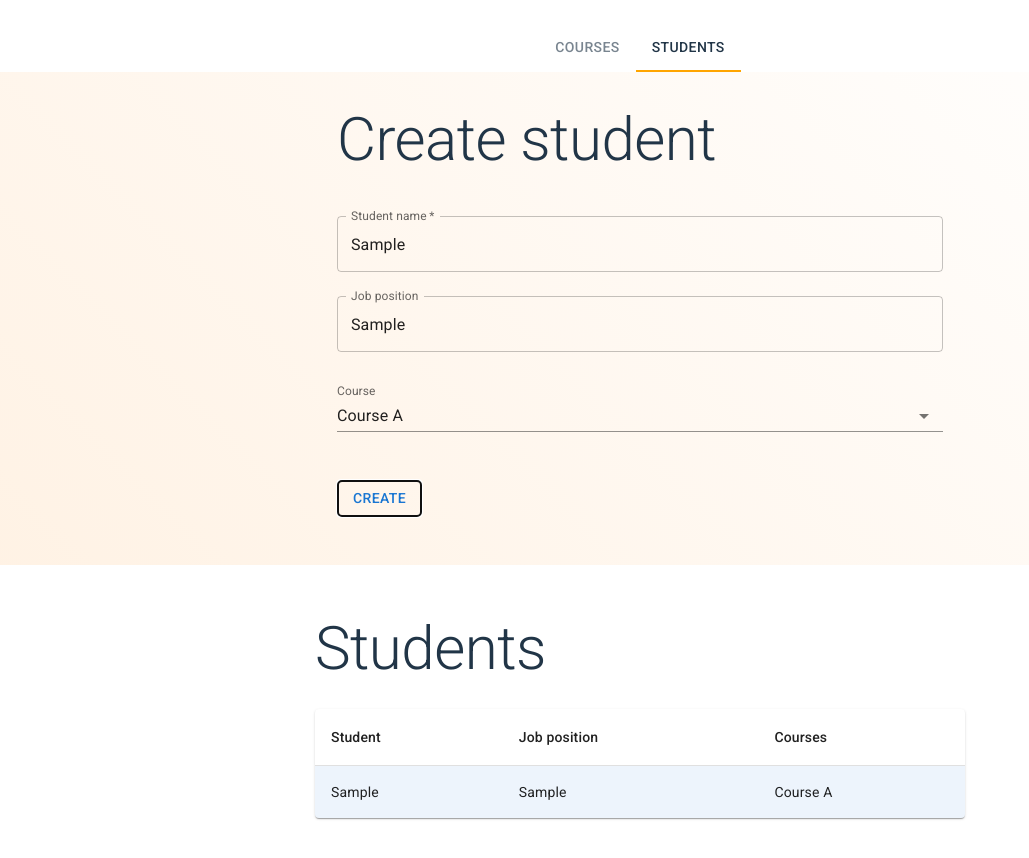
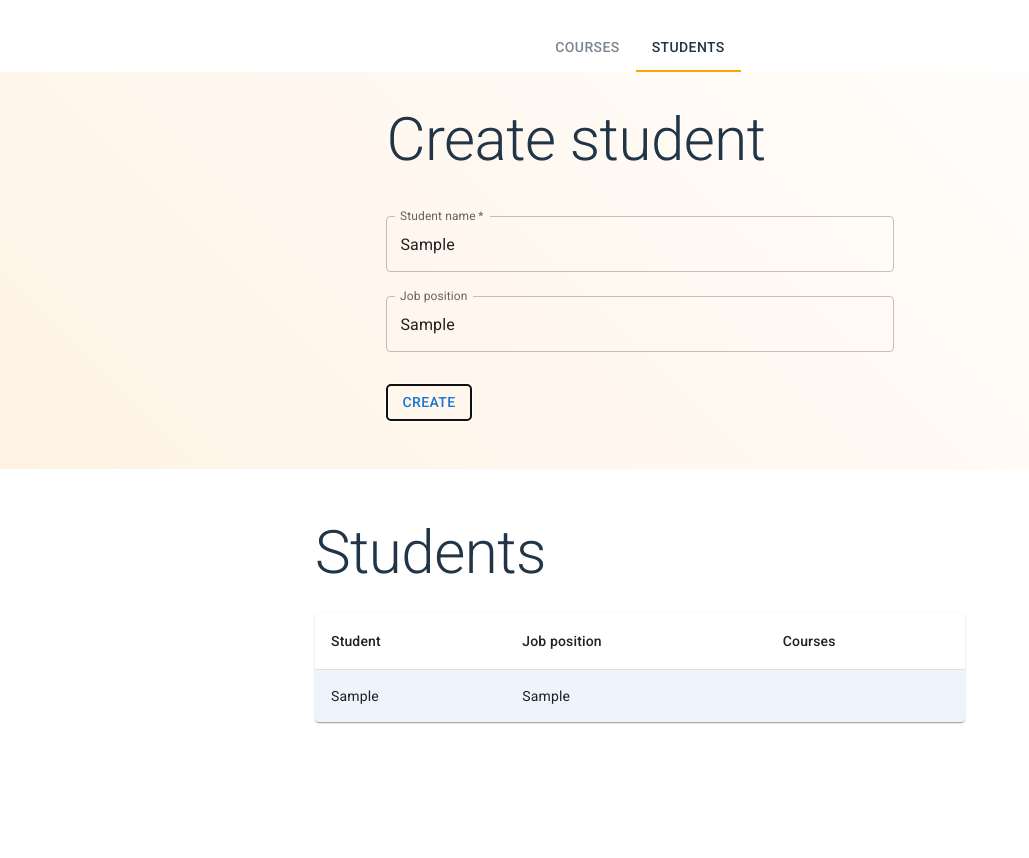
Before and after one commit to albertoferreroorte/trainning-tracker, a React (Vite) app: page / in a window 1280 px wide. Both pictures are taken after typing "Sample", "Sample" into the empty fields and a click on the button "CREATE". Shown: the top 858 px of the page, without its empty margins (0-1029 px from the left). After the commit the page ends 800 px from the top, so only its background shows below. Built offline with nearby package versions, Linux system fonts and the light colour scheme.

Commit message:
added selected courses

```diff
--- a/src/assets/courses.ts
+++ b/src/assets/courses.ts
@@ -1,4 +1,4 @@
-export const courses = [
+export const coursesData = [
   {
     "id": 1,
     "name": "Course A",
--- a/src/store/course/course-slice.ts
+++ b/src/store/course/course-slice.ts
@@ -1,5 +1,5 @@
 import { createSlice } from '@reduxjs/toolkit';
-import { courses } from '../../assets/courses';
+import { coursesData } from '../../assets/courses';
 import { Course, Lesson } from '../../course';
 
 interface CourseState {
@@ -9,7 +9,7 @@ interface CourseState {
 }
 
 const initialState: CourseState = {
-  courses: courses,
+  courses: coursesData,
   selectedCourse: null,
   selectedLesson: null,
 };
--- a/src/student/components/add-student-form.tsx
+++ b/src/student/components/add-student-form.tsx
@@ -1,6 +1,5 @@
-import { Button, FormControl, Grid, InputLabel, NativeSelect, TextField } from '@mui/material';
-import { Course } from '../../course';
-import { useAppSelector, useForm } from '../../shared/hooks';
+import { Button, Grid, TextField } from '@mui/material';
+import { useForm } from '../../shared/hooks';
 import { StudentFormData } from '../entities';
 
 const initialForm: StudentFormData = {
@@ -9,11 +8,8 @@ const initialForm: StudentFormData = {
 };
 
 export const AddStudentForm: React.FC<{
-  onAddStudent: (course: Course, name: string, position: string) => void,
-  onAddCourse: (course: Course) => void,
-}> = ({ onAddStudent, onAddCourse }) => {
-
-  const { courses, selectedCourse } = useAppSelector(state => state.course);
+  onAddStudent: (name: string, position: string) => void,
+}> = ({ onAddStudent }) => {
 
   const { formState: { fullName = '', jobPosition = '' }, onInputChange } = useForm(initialForm);
 
@@ -22,16 +18,7 @@ export const AddStudentForm: React.FC<{
 
     if (fullName.trim().length === 0) return;
 
-    onAddStudent(selectedCourse || courses[0], fullName, jobPosition);
-  }
-
-  const handleSelectCourse = (event: React.FormEvent) => {
-    event.preventDefault();
-
-    const course = courses.find(c => c.id.toLocaleString() === (event.target as HTMLInputElement).value);
-
-    if (!course) return;
-    onAddCourse(course);
+    onAddStudent(fullName, jobPosition);
   }
 
   return (
@@ -58,25 +45,6 @@ export const AddStudentForm: React.FC<{
           variant='outlined'
           onChange={ onInputChange }
         />
-        <FormControl fullWidth sx={{ my: 3 }}>
-          <InputLabel variant="standard" htmlFor="uncontrolled-native">
-            Course
-          </InputLabel>
-          <NativeSelect
-            value={ selectedCourse?.id }
-            inputProps={{
-              name: 'course',
-              id: 'uncontrolled-native',
-            }}
-            onChange={ handleSelectCourse }
-          >
-            {
-              courses.map(course => (
-                <option key={ course.id } value={ course.id }>{ course.name }</option>
-              ))
-            }
-          </NativeSelect>
-        </FormControl>
         <Button
           type='submit'
           variant='outlined'
--- a/src/student/components/edit-student-form.tsx
+++ b/src/student/components/edit-student-form.tsx
@@ -1,6 +1,7 @@
 import { PersonOutline } from '@mui/icons-material';
 import { Button, FormControl, Grid, InputLabel, NativeSelect, TextField } from '@mui/material';
 import { useEffect } from 'react';
+import { coursesData } from '../../assets/courses';
 import { Course, Lesson } from '../../course';
 import { useAppSelector, useForm } from '../../shared/hooks';
 import { Student } from '../entities';
@@ -13,30 +14,31 @@ export const EditStudentForm: React.FC<{
 
   const { selected } = useAppSelector(state => state.student);
 
-  const { courses, selectedCourse, selectedLesson } = useAppSelector(state => state.course);
+  const { selectedCourse, selectedLesson } = useAppSelector(state => state.course);
 
-  const { formState, onInputChange, setFormState } = useForm({ ...selected });
+  const { formState, setFormState, onInputChange } = useForm({ ...selected });
 
   useEffect(() => {
     if (selected) {
       setFormState({
+        courses: [ selectedCourse as Course ],
         fullName: selected.fullName || '',
         jobPosition: selected.jobPosition || '',
       });
     }
-  }, [setFormState, selected]);
+  }, [setFormState, selected, selectedCourse]);
 
   const submitHandler = (event: React.FormEvent) => {
     event.preventDefault();
 
-    if (formState.fullName?.trim().length === 0 || !selectedCourse) return;
+    if (formState.fullName?.trim().length === 0) return;
 
-    onEditStudent({ courses: [selectedCourse], fullName: formState.fullName, jobPosition: formState.jobPosition });
+    onEditStudent({ fullName: formState.fullName, jobPosition: formState.jobPosition });
   }
 
   const handleSelectCourse = (event: React.FormEvent) => {
     event.preventDefault();
-    const course = courses.find(c => c.id.toLocaleString() === (event.target as HTMLInputElement).value);
+    const course = coursesData?.find(c => c?.id.toLocaleString() === (event.target as HTMLInputElement).value);
     if (!course) return;
     onSelectCourse(course);
   }
@@ -76,7 +78,7 @@ export const EditStudentForm: React.FC<{
           </InputLabel>
           <NativeSelect
             name='selectedCourse'
-            value={ selectedCourse?.id }
+            value={ selected?.courses?.[0]?.id }
             inputProps={{
               name: 'course',
               id: 'uncontrolled-native',
@@ -84,7 +86,7 @@ export const EditStudentForm: React.FC<{
             onChange={ handleSelectCourse }
           >
             {
-              courses.map(course => (
+              coursesData.map(course => (
                 <option key={course.id} value={course.id}>{ course.name }</option>
               ))
             }
@@ -92,7 +94,7 @@ export const EditStudentForm: React.FC<{
         </FormControl>
         {
           selectedCourse && (
-            <FormControl fullWidth sx={{ ml: 3, my: 1 }}>
+            <FormControl fullWidth sx={{ mb: 2 }}>
               <InputLabel variant="standard" htmlFor="uncontrolled-native">
                 Lesson
               </InputLabel>
--- a/src/student/components/students-list.tsx
+++ b/src/student/components/students-list.tsx
@@ -69,10 +69,10 @@ export const StudentsList: React.FC<{ students: Student[] }> = () => {
                     { student.fullName }
                   </TableCell>
                   <TableCell component="th" scope="row">
-                    {  student.jobPosition }
+                    { student.jobPosition }
                   </TableCell>
                   <TableCell component="th" scope="row">
-                    { student.courses?.map(course => course.name) }
+                    { student.courses?.map(course => course?.name) }
                   </TableCell>
                 </TableRow>
               );
--- a/src/student/components/students-page.tsx
+++ b/src/student/components/students-page.tsx
@@ -3,7 +3,6 @@ import { Course, Lesson } from '../../course';
 import { useAppDispatch, useAppSelector } from '../../shared/hooks';
 import { ColumnLayout } from '../../shared/layout/column-layout';
 import { addNewEmptyStudentWithNamePosition, selectStudent, startDeleteStudentById, startSetStudents, startUpdateStudent } from '../../store';
-import { startSelectCourse } from '../../store/course';
 import { selectCourse, selectLesson } from '../../store/course/course-slice';
 import { Student } from '../entities/student';
 import { AddStudentForm } from './add-student-form';
@@ -12,18 +11,16 @@ import { StudentsList } from './students-list';
 
 export const StudentsPage: React.FC = () => {
 
+  const { selectedCourse } = useAppSelector(state => state.course);
+
   const { selected, students } = useAppSelector(state => state.student);
 
   const dispatch = useAppDispatch();
 
-  const onAddStudentHandler = (courseName: Course, name: string, position: string) => {
-    const studentInstance = new Student([courseName], name, position);
+  const onAddStudentHandler = (name: string, position: string) => {
+    const studentInstance = new Student(name, position);
     const studentObject = studentInstance.toObject();
     dispatch(addNewEmptyStudentWithNamePosition(studentObject));
-  };
-
-  const onAddStudentCourse = (course: Course) => {
-    dispatch(startSelectCourse(course));
   };
 
   const handleDeleteStudent = () => {
@@ -36,6 +33,7 @@ export const StudentsPage: React.FC = () => {
   const handleSaveStudent = (student: Partial<Student>) => {
     const studentEntity = {
       ...student,
+      courses: [selectedCourse as Course],
       id: selected?.id,
     };
     if (selected) {
@@ -63,7 +61,6 @@ export const StudentsPage: React.FC = () => {
         <Typography variant="h2" component='h4'>Create student</Typography>
         <AddStudentForm
           onAddStudent={ onAddStudentHandler }
-          onAddCourse= { onAddStudentCourse }
         />
       </Box>
       <ColumnLayout>
--- a/src/student/entities/student-form.ts
+++ b/src/student/entities/student-form.ts
@@ -1,3 +1,4 @@
+
 export interface StudentFormData {
   fullName: string;
   jobPosition: string;
--- a/src/student/entities/student.ts
+++ b/src/student/entities/student.ts
@@ -1,12 +1,12 @@
 import { Course } from "../../course";
 
 export class Student {
-  courses: Course[];
+  courses?: Course[];
   fullName: string;
   id: string;
   jobPosition: string;
 
-  constructor(courses: Course[], fullName: string, jobPosition: string) {
+  constructor(fullName: string, jobPosition: string, courses?: Course[]) {
     this.courses = courses;
     this.fullName = fullName;
     this.id = new Date().getTime().toLocaleString();
```
